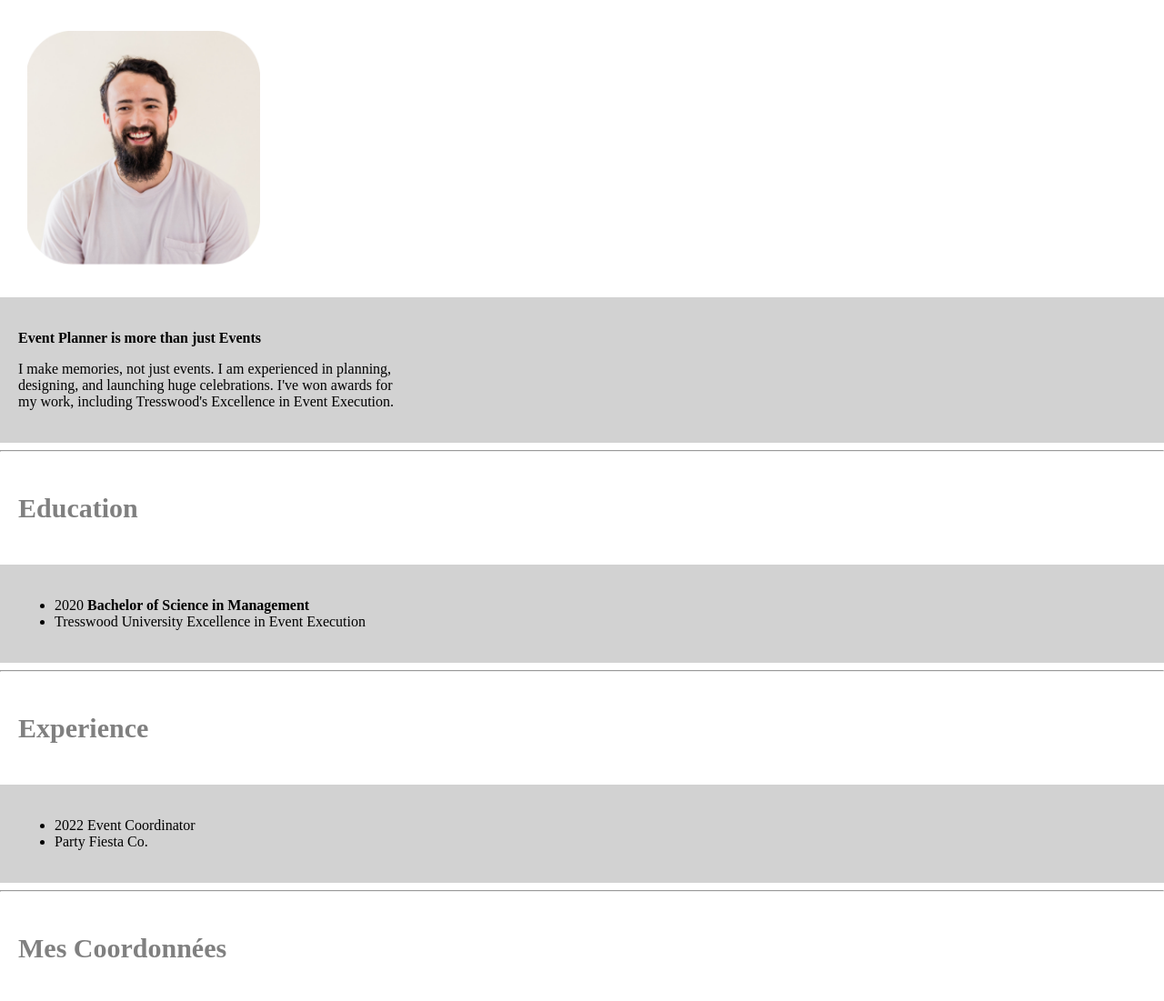
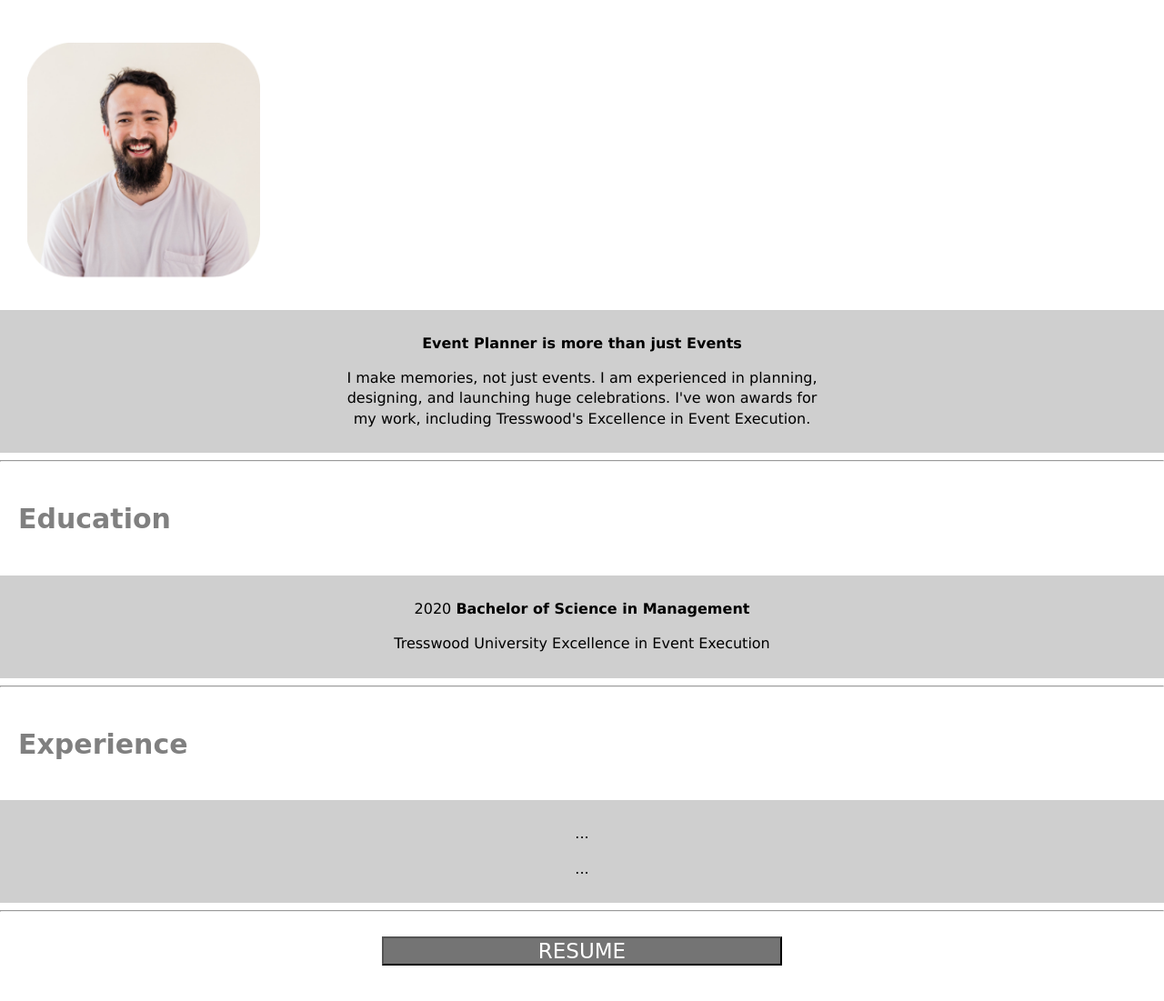
Before and after one commit to Overcops/Overcops.github.io, a plain HTML site: page Menu.html in a window 1280 px wide. Shown: the part 875-1976 px from the top of the page at 91% size. After the commit the page ends 1945 px from the top, so only its background shows below. Drawn offline with Linux system fonts and the light colour scheme.

Commit message:
Add files via upload

```diff
--- a/Menu.html
+++ b/Menu.html
@@ -9,17 +9,15 @@
 <body>
 <header class="main1">
     <h1 class="Name-me">Sebastian</h1>
-    <p class="desc"><strong>Welcome into this public portfolio, you can check all about me.</strong></p>
-    <nav>
-        <hr>
+
+    <nav class="navig">
         <a href="Menu.html" title="Menu" class="Link-External">Menu</a>
         <a href="Index.html" title="Index" class="Link-External">Index</a>
         <a href="Contact.html" title="Contact" class="Link-External">Contact</a>
-
-        &nbsp; &nbsp; &nbsp;  <button class="btn">Login</button>
     </nav>
 <hr>
 </header>
+
 <article>
 <img src="Outils/me.png" class="Image" alt="Error" width="190" height="190">
 <section class="Art1">
@@ -32,7 +30,7 @@
     <h2>About me</h2>
     <img src="Outils/me2.png" class="Image" alt="Error" width="190" height="190" ">
 <section class="Art2">
-        <p><strong>Event Planner is more than just Events</strong></p>
+        <p><strong><span>Event Planner is more than just Events</span></strong></p>
         <p>I make memories, not just events. I am experienced in planning,<br> designing, and launching huge celebrations. I've won awards for<br> my work, including Tresswood's Excellence in Event Execution.</p>
 </section>
 </article>
@@ -40,29 +38,26 @@
 <article>
     <h2>Education</h2>
 <section class="Art3">
-        <ul>
-            <li>2020 <strong>Bachelor of Science in Management</strong></li>
-            <li>Tresswood University
-            Excellence in Event Execution</li>
-        </ul>
+            <p>2020 <strong>Bachelor of Science in Management</strong></p>
+            <p>Tresswood University
+            Excellence in Event Execution</p>
 </section>
 </article>
 <hr>
 <article>
     <h2>Experience</h2>
 <section class="Art4">
-        <ul>
-            <li>2022 Event Coordinator</li>
-            <li>Party Fiesta Co.</li>
-        </ul>
+            <p>...</p>
+            <p>...</p>
 </section>
 <hr>
 </article>
 <article>
-    <h2>Mes Coordonnées</h2>
+    <br>
     <section class="Art5">
-
+        <button class="btn">RESUME</button>
 </section>
 </article>
+
 </body>
 </html>
--- a/index.css
+++ b/index.css
@@ -6,35 +6,44 @@ h2 {
 
 .Name-me {
         color: #fcde58;
-        font-size: 50px;
+        font-size: 70px;
         padding:    10px;
-        }
+}
 
 .Link-External {
 
                 color: rgba(243, 235, 235, 0.856);
-                font-size: 20px;
+                font-size: 30px;
             }
 
 .Link-External:hover {
                      color: rgba(243, 204, 30, 0.753);
-                    padding: 3px;
+
 }
 
 .main1 {
         background: rgba(2, 0, 0, 0.568);
-        padding: 20px 20px 5px 20px;
+        padding: 20px 10px 5px 20px;
+        text-align:center;
+}
+.Link-External{
+    margin: 0 14px;
 }
 
+
 .Art1,.Art2,.Art3,.Art4 {
-    background: rgba(128, 128, 128, 0.356);
-    padding: 10px 5px 10px 20px;
-    padding: 20px;
+    background: rgba(128, 128, 128, 0.377);
+    padding: 10px 5px 10px 10px;
+    padding: 10px;
+    line-height: 1.4;
+    font-family:'Lucida Sans', 'Lucida Sans Regular', 'Lucida Grande', 'Lucida Sans Unicode', Geneva, Verdana, sans-serif;
+    text-align:center;
+
 }
 
 .Art5 {
-    font-size: 40px;
-    background: rgba(128, 128, 128, 0.356);
+    font-size: 10px;
+    text-align: center;
 }
 
 .Image {
@@ -47,19 +56,24 @@ body {
     margin-top: 0;
     margin-right: 0;
     margin-left: 0;
+    font-family: cursive;
+    letter-spacing: 0.2;
 }
 
 .desc {
     font-size: 17px;
-    color: rgb(63, 61, 61);
+    color: rgb(5, 5, 5);
 }
 
 .btn {
-    background-color: transparent;
-    color: rgba(243, 235, 235, 0.856);
+    background-color: rgba(12, 11, 11, 0.568);
+    color: rgb(255, 255, 255);
+    font-size: 23px;
+    padding-right: 170px;
+    padding-left: 170px;
+    font-family: cursive;
 }
 
 .btn:hover {
-            color: rgba(243, 204, 30, 0.753);
-            padding: 3px;
+            color: rgba(175, 168, 168, 0.527);
 }
```
Also changed, not shown: Index.html (+3 -1 lines).
